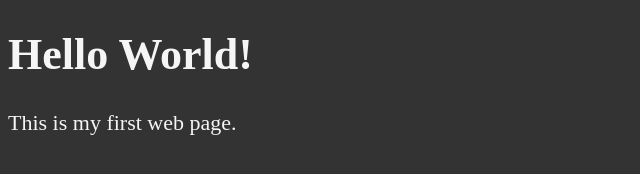
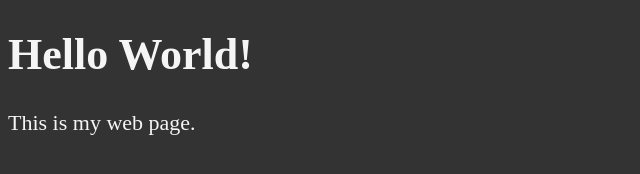
Before and after one commit to betelc17/learning-courses, a plain HTML site: page 01_lesson/index.html in a window 1280 px wide. Shown: the full height of the page, 0-640 px from the left. Drawn offline with Linux system fonts and the light colour scheme.

Commit message:
modifies git commit -m modified
clear
git commit -m modifies

```diff
--- a/01_lesson/index.html
+++ b/01_lesson/index.html
@@ -18,7 +18,7 @@
 
 <body>
     <h1>Hello World!</h1>
-    <p>This is my first web page.</p>
+    <p>This is my web page.</p>
 </body>
 
 </html>
```
Also changed, not shown: 1 other file.
